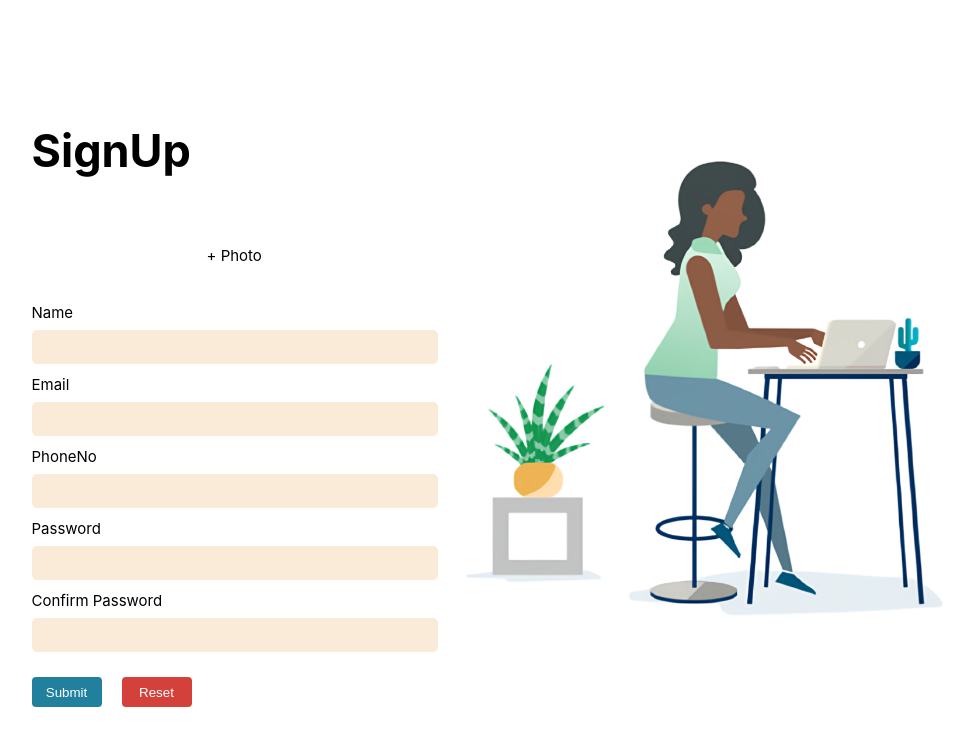
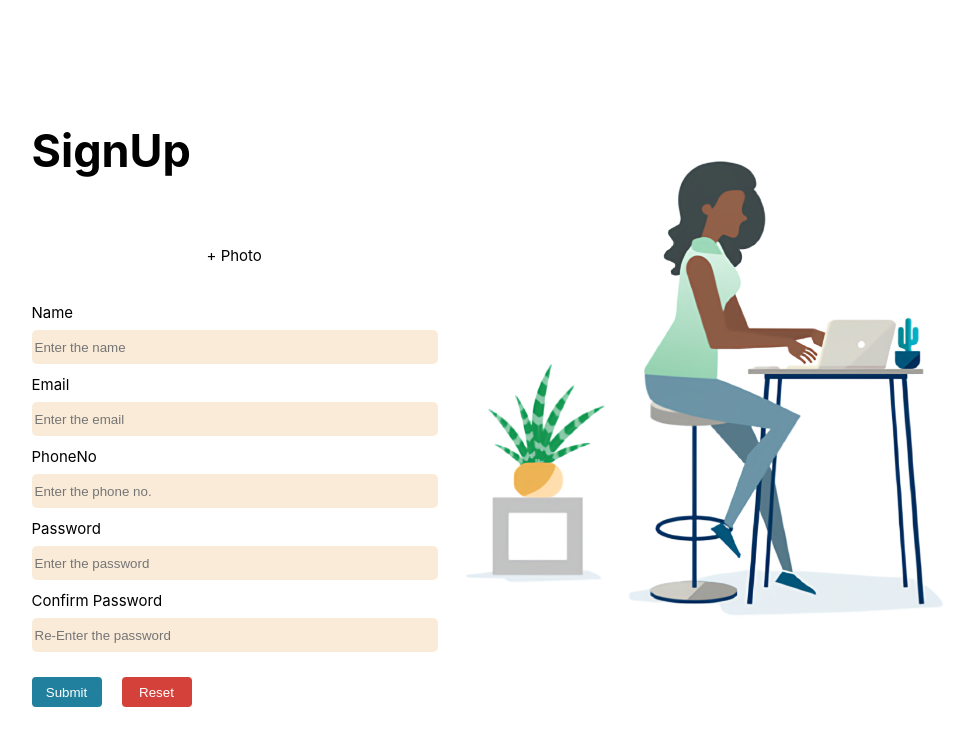
Before and after one commit to anjali-sim/React-Practical-7, a React (Vite) app: page / in a window 1280 px wide. Shown: the top 746 px of the page, without its empty margins (146-1120 px from the left). Built offline with nearby package versions, Linux system fonts and the light colour scheme.

Commit message:
:lipstick: Added the style for displaying the selected image

```diff
--- a/src/components/Input/Input.jsx
+++ b/src/components/Input/Input.jsx
@@ -6,8 +6,18 @@ import ErrorStyle from "../../styled/ErrorStyle.style";
 import { validationSchema } from "../../constants/schema";
 import InputFile from "../InputFile/InputFile";
 import Button from "../Button/Button";
+import { useState } from "react";
+import SelectStyle from "../../styled/SelectStyle.style";
 
 const Input = () => {
+  const [selectedImageName, setSelectedImageName] = useState("");
+
+  const setImage = (e) => {
+    const selectedFile = e.currentTarget.files[0];
+    formik.setFieldValue("image", selectedFile);
+    setSelectedImageName(selectedFile.name);
+  };
+
   const formik = useFormik({
     initialValues: {
       name: "",
@@ -15,27 +25,35 @@ const Input = () => {
       phone: "",
       password: "",
       repassword: "",
-      image:null
+      image: null,
     },
     validationSchema,
     onSubmit: (values) => {
       console.log(values);
     },
   });
-  const setImage = (e) =>{
-    formik.setFieldValue("image", e.currentTarget.files[0]);
-  }
+
   return (
     <form onSubmit={formik.handleSubmit} reset={formik.resetForm}>
-      <InputFile label="+ Photo" id="name" setImage={setImage} onBlur={formik.handleBlur} error={formik.touched.image && formik.errors.image ? formik.errors.image : null }/>
+      <InputFile
+        label="+ Photo"
+        id="name"
+        setImage={setImage}
+        onBlur={formik.handleBlur}
+        error={
+          formik.touched.image && formik.errors.image
+            ? formik.errors.image
+            : null
+        }
+      />
+      {selectedImageName && <SelectStyle>Selected Image: {selectedImageName}</SelectStyle>}
       <LabelStyle>Name</LabelStyle>
       <InputStyle
         type="text"
         id="name"
         name="name"
-        value={formik.values.name}
-        onChange={formik.handleChange}
-        onBlur={formik.handleBlur}
+        placeholder="Enter the name"
+        {...formik.getFieldProps("name")}
       />
       {formik.touched.name && formik.errors.name ? (
         <ErrorStyle>{formik.errors.name}</ErrorStyle>
@@ -46,9 +64,8 @@ const Input = () => {
         type="email"
         id="email"
         name="email"
-        value={formik.values.email}
-        onChange={formik.handleChange}
-        onBlur={formik.handleBlur}
+        placeholder="Enter the email"
+        {...formik.getFieldProps("email")}
       />
       {formik.touched.email && formik.errors.email ? (
         <ErrorStyle>{formik.errors.email}</ErrorStyle>
@@ -59,9 +76,8 @@ const Input = () => {
         type="text"
         id="phone"
         name="phone"
-        value={formik.values.phone}
-        onChange={formik.handleChange}
-        onBlur={formik.handleBlur}
+        placeholder="Enter the phone no."
+        {...formik.getFieldProps("phone")}
       />
       {formik.touched.phone && formik.errors.phone ? (
         <ErrorStyle>{formik.errors.phone}</ErrorStyle>
@@ -72,9 +88,8 @@ const Input = () => {
         type="password"
         id="password"
         name="password"
-        value={formik.values.password}
-        onChange={formik.handleChange}
-        onBlur={formik.handleBlur}
+        placeholder="Enter the password"
+        {...formik.getFieldProps("password")}
       />
       {formik.touched.password && formik.errors.password ? (
         <ErrorStyle>{formik.errors.password}</ErrorStyle>
@@ -85,16 +100,14 @@ const Input = () => {
         type="password"
         id="repassword"
         name="repassword"
-        value={formik.values.repassword}
-        onChange={formik.handleChange}
-        onBlur={formik.handleBlur}
+        placeholder="Re-Enter the password"
+        {...formik.getFieldProps("repassword")}
       />
       {formik.touched.repassword && formik.errors.repassword ? (
         <ErrorStyle>{formik.errors.repassword}</ErrorStyle>
       ) : null}
-     <Button/>
+      <Button />
     </form>
-
   );
 };
 
--- /dev/null
+++ b/src/styled/SelectStyle.style.js
@@ -0,0 +1,8 @@
+import styled from "styled-components";
+
+// Style for the input type file
+const SelectStyle = styled.p`
+  font-size: 14px;
+`;
+
+export default SelectStyle;
```
